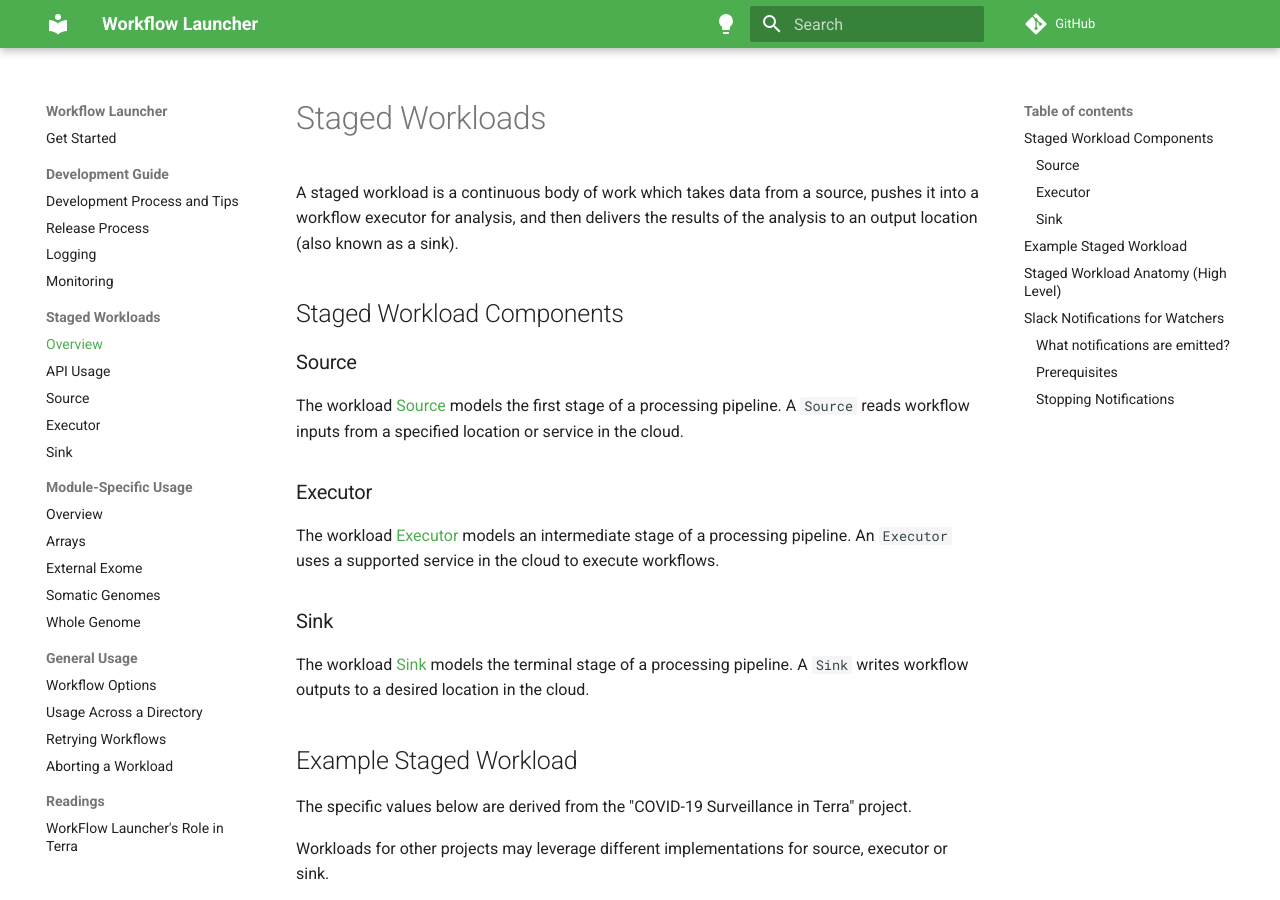
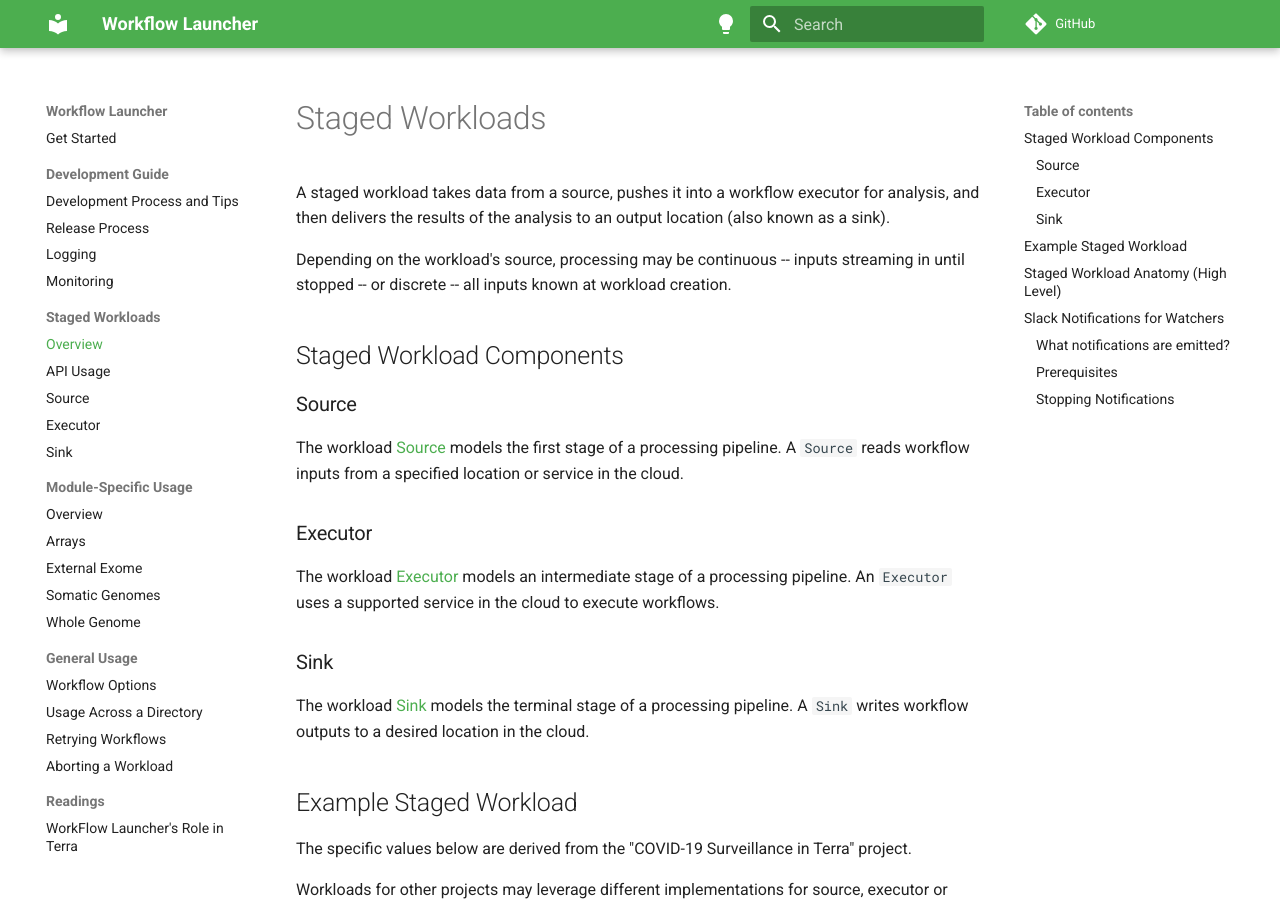
Before and after one commit to broadinstitute/wfl, an MkDocs documentation site: the page built from docs/md/staged-workload.md, in a window 1280 px wide and 900 px high. Built offline with MkDocs 1.6.1 and Material for MkDocs 9.7.7, drawn with Linux system fonts in a browser that asks for light colours; comment, search, counter and statistics services are not loaded.

Commit message:
[GH-1624] Address @tbl3rd PR feedback

```diff
--- a/docs/md/staged-workload.md
+++ b/docs/md/staged-workload.md
@@ -1,8 +1,13 @@
 # Staged Workloads
 
-A staged workload is a continuous body of work which takes data from a source,
+A staged workload takes data from a source,
 pushes it into a workflow executor for analysis,
-and then delivers the results of the analysis to an output location (also known as a sink).
+and then delivers the results of the analysis
+to an output location (also known as a sink).
+
+Depending on the workload's source, processing may be
+continuous -- inputs streaming in until stopped --
+or discrete -- all inputs known at workload creation.
 
 ## Staged Workload Components
 ### Source
```
Also changed, not shown: 1 other file.
